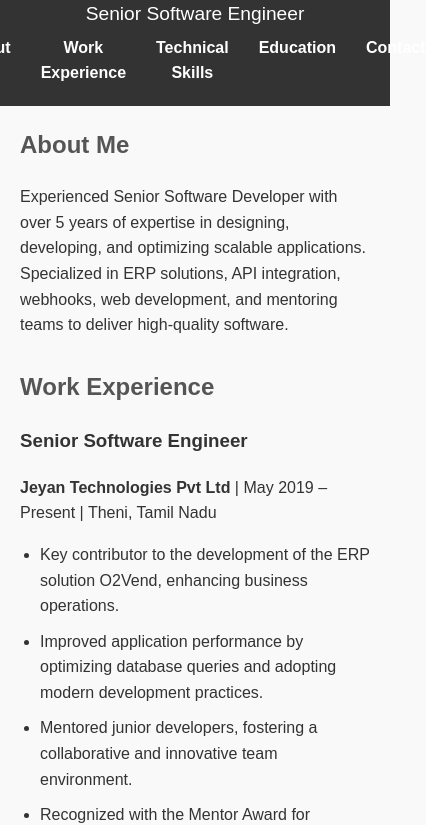
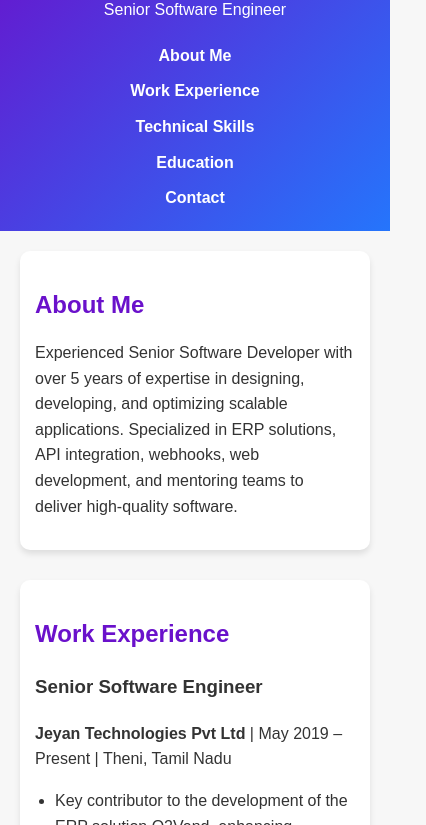
Before and after one commit to MahaSelva/My-Portfolio, a plain HTML site: page My Portfolio/wwwroot/index.html in a window 390 px wide. Shown: the part 90-915 px from the top of the page, 426 px wide, since content can reach past the window. Drawn offline with Linux system fonts and the light colour scheme.

Commit message:
Fixes Created simple portfoli

```diff
--- a/My Portfolio/wwwroot/index.html
+++ b/My Portfolio/wwwroot/index.html
@@ -65,6 +65,5 @@
     <footer>
         <p>© 2025 Mahalakshmi R. All Rights Reserved.</p>
     </footer>
-    <script src="script.js"></script>
 </body>
 </html>
--- a/My Portfolio/wwwroot/style.css
+++ b/My Portfolio/wwwroot/style.css
@@ -1,16 +1,16 @@
 /* General Styles */
 body {
-    font-family: Arial, sans-serif;
+    font-family: 'Arial', sans-serif;
     margin: 0;
     padding: 0;
+    color: #333;
     line-height: 1.6;
-    background-color: #f9f9f9;
-    color: #333;
+    background-color: #f7f7f7;
 }
 
 /* Header */
 header {
-    background: #333;
+    background: linear-gradient(135deg, #6a11cb, #2575fc);
     color: #fff;
     padding: 20px 0;
     text-align: center;
@@ -18,30 +18,35 @@ header {
 
     header h1 {
         margin: 0;
-        font-size: 2.5em;
+        font-size: 2.5rem;
     }
 
     header p {
-        margin: 5px 0;
-        font-size: 1.2em;
+        font-size: 1.2rem;
     }
 
 nav ul {
     list-style: none;
+    margin: 20px 0 0;
     padding: 0;
-    margin: 0;
     display: flex;
     justify-content: center;
+    gap: 15px;
+    flex-wrap: wrap;
 }
 
-    nav ul li {
-        margin: 0 15px;
+    nav ul li a {
+        color: #fff;
+        text-decoration: none;
+        font-weight: bold;
+        padding: 5px 10px;
+        border: 2px solid transparent;
+        transition: 0.3s;
     }
 
-        nav ul li a {
-            color: #fff;
-            text-decoration: none;
-            font-weight: bold;
+        nav ul li a:hover {
+            border: 2px solid #fff;
+            border-radius: 5px;
         }
 
 /* Main Content */
@@ -51,11 +56,15 @@ main {
 
 section {
     margin-bottom: 30px;
+    padding: 20px;
+    background: #fff;
+    border-radius: 10px;
+    box-shadow: 0 4px 6px rgba(0, 0, 0, 0.1);
 }
 
     section h2 {
-        margin-top: 0;
-        color: #555;
+        color: #6a11cb;
+        margin-bottom: 10px;
     }
 
 .job ul {
@@ -76,3 +85,31 @@ footer {
     bottom: 0;
     width: 100%;
 }
+
+/* Mobile Responsiveness */
+@media (max-width: 768px) {
+    header h1 {
+        font-size: 2rem;
+    }
+
+    header p {
+        font-size: 1rem;
+    }
+
+    nav ul {
+        flex-direction: column;
+        gap: 10px;
+    }
+
+    section {
+        padding: 15px;
+    }
+
+        section h2 {
+            font-size: 1.5rem;
+        }
+
+    footer {
+        font-size: 0.9rem;
+    }
+}
```
